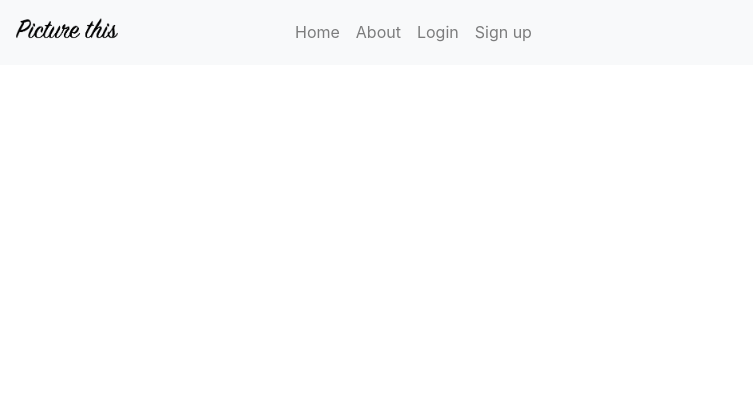
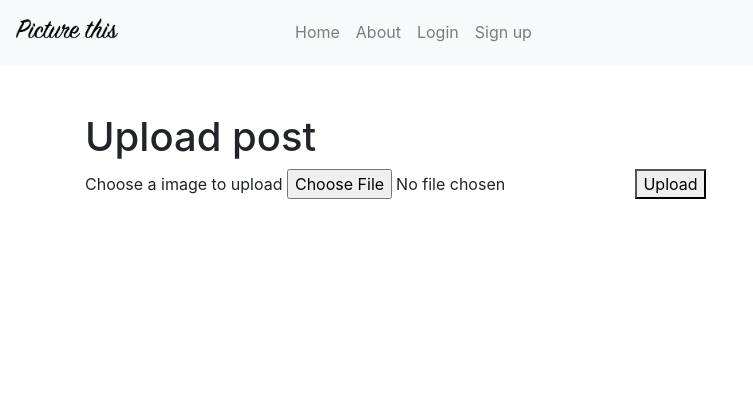
Before and after one commit to emeliepetersson/Picture-This, a PHP site: page /upload.php in a window 1280 px wide. Shown: the top 420 px of the page, without its empty margins (0-753 px from the left). Run offline with PHP 8.4, Linux system fonts and the light colour scheme; data comes from the database, SQL or seed files in the repository; both versions use the stored data as it was after the commit.

Commit message:
add upload image form

```diff
--- a/Public/upload.php
+++ b/Public/upload.php
@@ -1,6 +1,13 @@
 <?php require __DIR__ . '/views/header.php'; ?>
 
+<div class="upload-post">
+    <h1>Upload post</h1>
+    <form action="upload.php" method="post" enctype="multipart/form-data">
+        <label for="image">Choose a image to upload</label>
+        <input type="file" name="image" id="image" required>
+        <button type="submit">Upload</button>
+    </form>
+</div>
+
 <?php require __DIR__ . '/views/bottom-bar.php'; ?>
-
-
 <?php require __DIR__ . '/views/footer.php'; ?>
```
Also changed, not shown: Public/app/database/picture-this.db.
